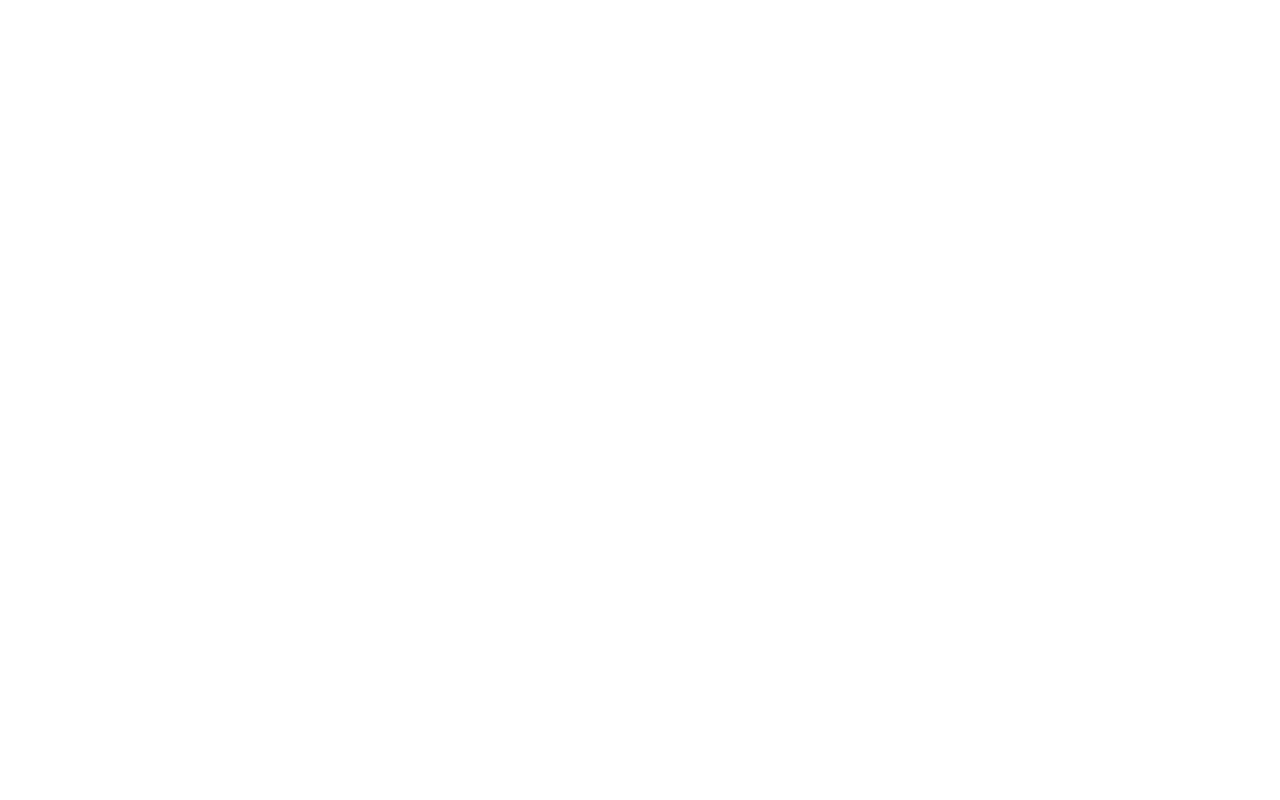
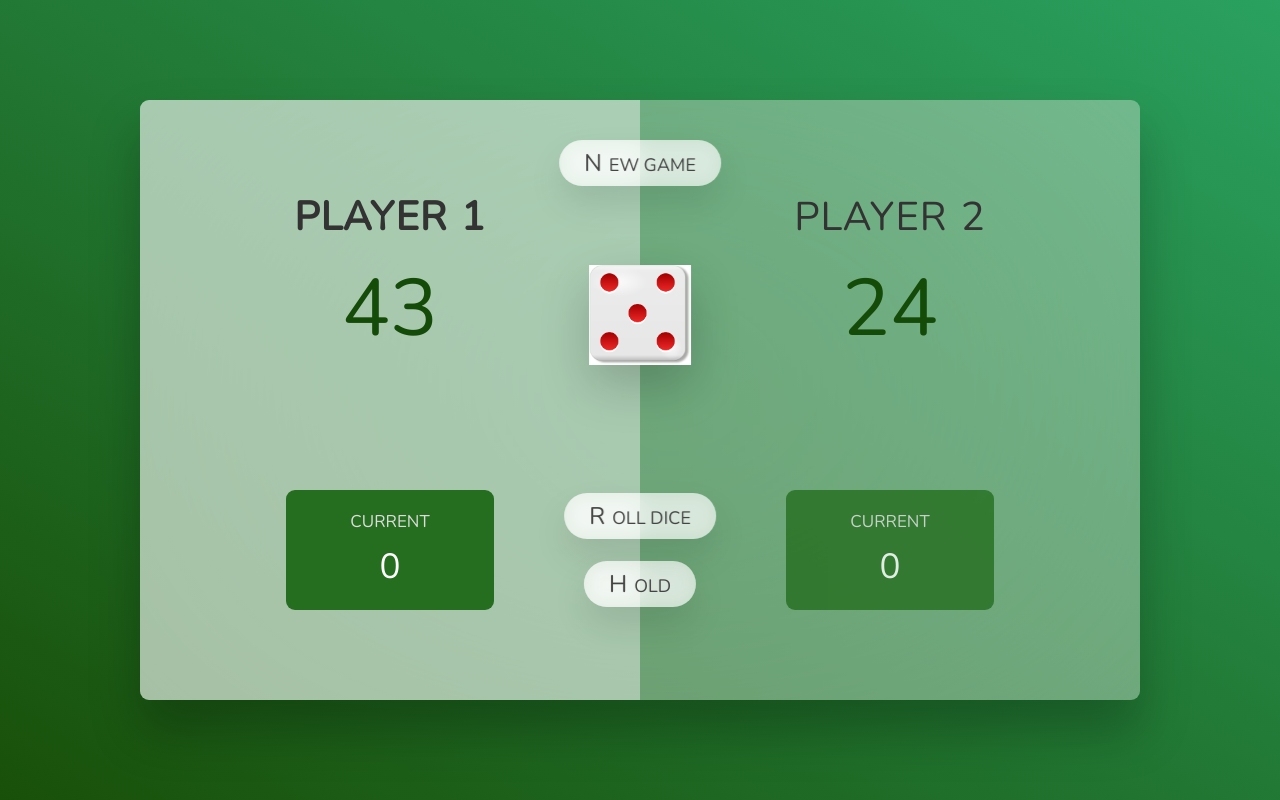
Before and after one commit to GardnerJohn/shortProjects, a website: page DiceHoldLoseGame/index.html in a window 1280 px wide. Drawn offline with nearby package versions, Linux system fonts and the light colour scheme.

Commit message:
added images and files, css and main screen

```diff
--- a/DiceHoldLoseGame/index.html
+++ b/DiceHoldLoseGame/index.html
@@ -1,11 +1,35 @@
 <!DOCTYPE html>
 <html lang="en">
 <head>
-    <meta charset="UTF-8">
-    <meta name="viewport" content="width=device-width, initial-scale=1.0">
-    <title>Dice Hold or Lose Game</title>
-</head>
-<body>
-
-</body>
+    <meta charset="UTF-8" />
+    <meta name="viewport" content="width=device-width, initial-scale=1.0" />
+    <meta http-equiv="X-UA-Compatible" content="ie=edge" />
+    <link rel="stylesheet" href="styles.css" />
+    <title>Dice Hold Lose Game</title>
+    </head>
+    <body>
+        <main>
+            <section class="player player--0 player--active">
+                <h2 class="name" id="name--0">Player 1</h2>
+                <p class="score" id="score--0">43</p>
+                <div class="current">
+                    <p class="current-label">Current</p>
+                    <p class="current-score" id="current--0">0</p>
+                </div>
+            </section>
+            <section class="player player--1">
+                <h2 class="name" id="name--1">Player 2</h2>
+                <p class="score" id="score--1">24</p>
+                <div class="current">
+                <p class="current-label">Current</p>
+                <p class="current-score" id="current--1">0</p>
+            </div>
+            </section>
+            <img src="images/die_face_5.png" alt="Playing dice" class="dice" />
+            <button class="btn btn--new">New game</button>
+            <button class="btn btn--roll">Roll dice</button>
+            <button class="btn btn--hold">Hold</button>
+        </main>
+        <script src="script.js"></script>
+    </body>
 </html>
--- a/DiceHoldLoseGame/styles.css
+++ b/DiceHoldLoseGame/styles.css
@@ -0,0 +1,167 @@
+@import url('https://fonts.googleapis.com/css2?family=Nunito&display=swap');
+
+* {
+  margin: 0;
+  padding: 0;
+  box-sizing: inherit;
+}
+
+html {
+  font-size: 62.5%;
+  box-sizing: border-box;
+}
+
+body {
+  font-family: 'Nunito', sans-serif;
+  font-weight: 400;
+  height: 100vh;
+  color: #333;
+  background-image: linear-gradient(to top right, #195009 0%, #2aa160 100%);
+  display: flex;
+  align-items: center;
+  justify-content: center;
+}
+
+/* LAYOUT */
+main {
+  position: relative;
+  width: 100rem;
+  height: 60rem;
+  background-color: rgba(255, 255, 255, 0.35);
+  backdrop-filter: blur(200px);
+  filter: blur();
+  box-shadow: 0 3rem 5rem rgba(0, 0, 0, 0.25);
+  border-radius: 9px;
+  overflow: hidden;
+  display: flex;
+}
+
+.player {
+  flex: 50%;
+  padding: 9rem;
+  display: flex;
+  flex-direction: column;
+  align-items: center;
+  transition: all 0.75s;
+}
+
+/* ELEMENTS */
+.name {
+  position: relative;
+  font-size: 4rem;
+  text-transform: uppercase;
+  letter-spacing: 1px;
+  word-spacing: 2px;
+  font-weight: 300;
+  margin-bottom: 1rem;
+}
+
+.score {
+  font-size: 8rem;
+  font-weight: 300;
+  color: #154b08;
+  margin-bottom: auto;
+}
+
+.player--active {
+  background-color: rgba(255, 255, 255, 0.4);
+}
+.player--active .name {
+  font-weight: 700;
+}
+.player--active .score {
+  font-weight: 400;
+}
+
+.player--active .current {
+  opacity: 1;
+}
+
+.current {
+  background-color: #256d1f;
+  opacity: 0.8;
+  border-radius: 9px;
+  color: #fff;
+  width: 65%;
+  padding: 2rem;
+  text-align: center;
+  transition: all 0.75s;
+}
+
+.current-label {
+  text-transform: uppercase;
+  margin-bottom: 1rem;
+  font-size: 1.7rem;
+  color: #ddd;
+}
+
+.current-score {
+  font-size: 3.5rem;
+}
+
+/* ABSOLUTE POSITIONED ELEMENTS */
+.btn {
+  position: absolute;
+  left: 50%;
+  transform: translateX(-50%);
+  color: #444;
+  background: none;
+  border: none;
+  font-family: inherit;
+  font-size: 1.8rem;
+  text-transform: uppercase;
+  cursor: pointer;
+  font-weight: 400;
+  transition: all 0.2s;
+
+  background-color: white;
+  background-color: rgba(255, 255, 255, 0.6);
+  backdrop-filter: blur(10px);
+
+  padding: 0.7rem 2.5rem;
+  border-radius: 50rem;
+  box-shadow: 0 1.75rem 3.5rem rgba(0, 0, 0, 0.1);
+}
+
+.btn::first-letter {
+  font-size: 2.4rem;
+  display: inline-block;
+  margin-right: 0.7rem;
+}
+
+.btn--new {
+  top: 4rem;
+}
+.btn--roll {
+  top: 39.3rem;
+}
+.btn--hold {
+  top: 46.1rem;
+}
+
+.btn:active {
+  transform: translate(-50%, 3px);
+  box-shadow: 0 1rem 2rem rgba(0, 0, 0, 0.15);
+}
+
+.btn:focus {
+  outline: none;
+}
+
+.dice {
+  position: absolute;
+  left: 50%;
+  top: 16.5rem;
+  transform: translateX(-50%);
+  height: 10rem;
+  box-shadow: 0 2rem 5rem rgba(0, 0, 0, 0.2);
+}
+
+.player--winner {
+  background-color: #2f2f2f;
+}
+
+.player--winner .name {
+  font-weight: 700;
+  color: #0f9721;
+}
```
Also changed, not shown: DiceHoldLoseGame/images/die_face_1.png (added), DiceHoldLoseGame/images/die_face_2.png (added), DiceHoldLoseGame/images/die_face_3.png (added), DiceHoldLoseGame/images/die_face_4.png (added), DiceHoldLoseGame/images/die_face_5.png (added), DiceHoldLoseGame/images/die_face_6.png (added).
